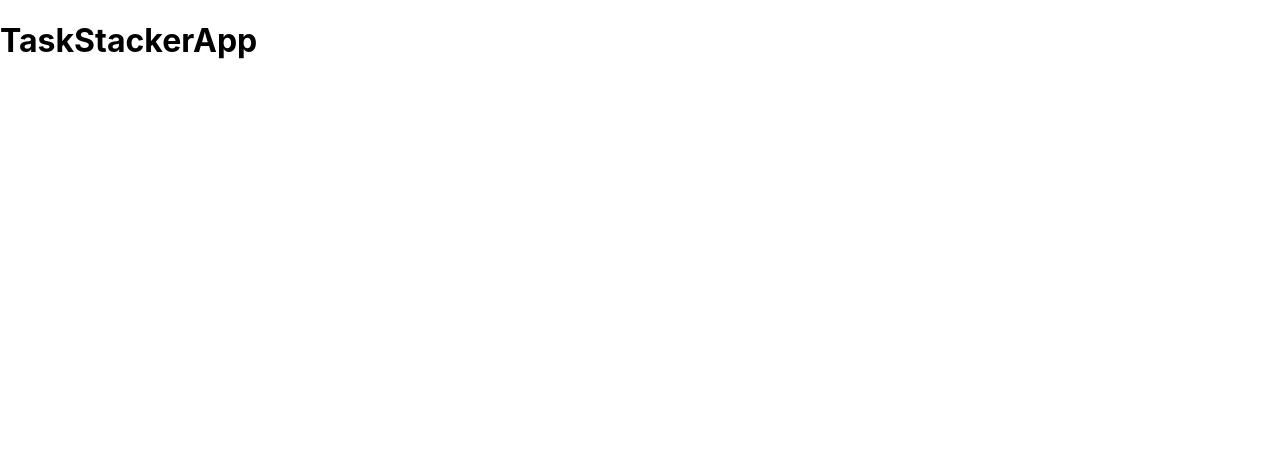
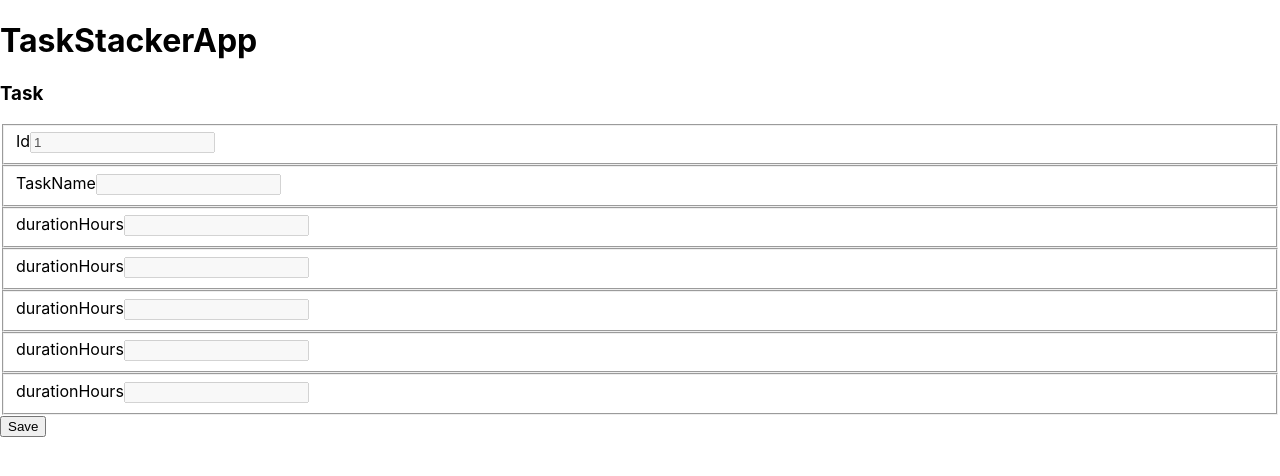
Before and after one commit to nathan-standafer/taskstacker, a React (Create React App) app in the folder taskstacker_frontend/: page /tasks/1 in a window 1280 px wide. Shown: the top 476 px of the page. Built offline with nearby package versions, Linux system fonts and the light colour scheme; no server answers.

Commit message:
started form

```diff
--- a/taskstacker_frontend/package.json
+++ b/taskstacker_frontend/package.json
@@ -7,6 +7,8 @@
     "@testing-library/react": "^11.2.2",
     "@testing-library/user-event": "^12.5.0",
     "axios": "^0.21.0",
+    "formik": "^2.2.6",
+    "moment": "^2.29.1",
     "react": "^17.0.1",
     "react-dom": "^17.0.1",
     "react-router-dom": "^5.2.0",
--- a/taskstacker_frontend/src/component/ListTasksComponent.jsx
+++ b/taskstacker_frontend/src/component/ListTasksComponent.jsx
@@ -1,7 +1,7 @@
 import React, { Component } from 'react';
 import TaskDataService from '../service/TaskDataService';
+import moment from 'moment'
 
-//var INSTRUCTOR = 'in28minutes';
 
 class ListTasksComponent extends Component {
 
@@ -13,6 +13,7 @@ class ListTasksComponent extends Component {
         }
 
         this.refreshTasks = this.refreshTasks.bind(this)
+        this.addTaskClicked = this.addTaskClicked.bind(this)
 
     }
 
@@ -31,6 +32,10 @@ class ListTasksComponent extends Component {
 
     }
 
+    addTaskClicked() {
+        this.props.history.push(`/tasks/-1`)
+    }
+
     render(props) {
         return (
             <div className="container">
@@ -42,21 +47,31 @@ class ListTasksComponent extends Component {
                                 <th>taskName</th>
                                 <th>durationHours</th>
                                 <th>startDate</th>
+                                <th>dueDate</th>
+                                <th>managementImportance</th>
+                                <th>businessImportance</th>
                             </tr>
                         </thead>
                         <tbody>
                             {
                                 this.state.tasks.map(
                                     (task) =>
-                                        <tr key={task.taskName}>
+                                        <tr key={task.taskId}>
+                                            <td>{task.taskId}</td>
                                             <td>{task.taskName}</td>
                                             <td>{task.durationHours}</td>
-                                            <td>{task.startDate}</td>
+                                            <td>{moment(task.startDate).format('MMM Do YYYY')}</td>
+                                            <td>{moment(task.dueDate).format('MMM Do YYYY')}</td>
+                                            <td>{task.managementImportance}</td>
+                                            <td>{task.businessImportance}</td>
                                         </tr>
                                 )
                             }
                         </tbody>
                     </table>
+                </div>
+                <div className="row">
+                    <button className="btn btn-success" onClick={this.addTaskClicked}>Add</button>
                 </div>
             </div>
         )
--- a/taskstacker_frontend/src/component/TaskComponent.jsx
+++ b/taskstacker_frontend/src/component/TaskComponent.jsx
@@ -1,21 +1,98 @@
 import React, { Component } from 'react'
+import TaskDataService from '../service/TaskDataService'
+import { Formik, Form, Field, ErrorMessage } from 'formik';
+
 
 class TaskComponent extends Component {
 
-    // constructor(props) {
-    //     super(props);
-    // }
+    constructor(props) {
+        super(props);
+
+        this.state = {
+            id: this.props.match.params.id,
+            task: {}
+        }
+
+    }
+
+    componentDidMount() {
+        if (this.state.id === -1) {
+            return
+        }
+
+        TaskDataService.retrieveTask(this.state.id)
+            .then(response => this.setState({
+                id: response.data.taskId,
+                taskName: response.data.taskName,
+                task: response.data
+            }))
+    }
 
     render() {
+        let { id, task } = this.state
+        let taskName = task.taskName
+        let durationHours = task.durationHours
+        let startDate = task.startDate
+        let dueDate = task.dueDate
+        let managementImportance = task.managementImportance
+        let businessImportance = task.businessImportance
 
         return (
             <div>
-                <h3>Tasks</h3>
+                <h3>Task</h3>
+
+                <div classname="container">
+                    <Formik
+                        initialValues={{id, taskName, durationHours, startDate, dueDate, managementImportance, businessImportance}}
+                        // onSubmit={this.onSubmit}
+                        validateOnChange={false}
+                        validateOnBlur={false}
+                        // validate={this.validate}
+                        enableReinitialize={true}
+                    >
+                        {
+                            (errors) => (
+                                <Form>
+                                    <fieldset className="form-group">
+                                        <label>Id</label>
+                                        <Field className="form-control" type="text" name="id" disabled />
+                                    </fieldset>
+                                    <fieldset className="form-group">
+                                        <label>TaskName</label>
+                                        <Field className="form-control" type="text" name="task.taskName" disabled />
+                                    </fieldset>
+                                    <fieldset className="form-group">
+                                        <label>durationHours</label>
+                                        <Field className="form-control" type="text" name="durationHours" disabled />
+                                    </fieldset>
+                                    <fieldset className="form-group">
+                                        <label>durationHours</label>
+                                        <Field className="form-control" type="text" name="startDate" disabled />
+                                    </fieldset>
+                                    <fieldset className="form-group">
+                                        <label>durationHours</label>
+                                        <Field className="form-control" type="text" name="dueDate" disabled />
+                                    </fieldset>
+                                    <fieldset className="form-group">
+                                        <label>durationHours</label>
+                                        <Field className="form-control" type="text" name="managementImportance" disabled />
+                                    </fieldset>
+                                    <fieldset className="form-group">
+                                        <label>durationHours</label>
+                                        <Field className="form-control" type="text" name="businessImportance" disabled />
+                                    </fieldset>
+                                    <button className="btn btn-success" type="submit">Save</button>
+                                </Form>
+                            )
+                        }
+                    </Formik>
+
+                </div>
+
             </div>
         )
     }
 
-
 }
 
 export default TaskComponent
--- a/taskstacker_frontend/src/component/TaskStackerApp.jsx
+++ b/taskstacker_frontend/src/component/TaskStackerApp.jsx
@@ -11,8 +11,9 @@ class TaskStackerApp extends Component {
                 <>
                     <h1>TaskStackerApp</h1>
                     <Switch>
-                        <Route path="/" exact component={TaskComponent} />
+                        <Route path="/" exact component={ListTasksComponent} />
                         <Route path="/tasks" exact component={ListTasksComponent} />
+                        <Route path="/tasks/:id" component={TaskComponent} />
                     </Switch>
                 </>
             </Router>
--- a/taskstacker_frontend/src/service/TaskDataService.jsx
+++ b/taskstacker_frontend/src/service/TaskDataService.jsx
@@ -10,10 +10,13 @@ class TaskDataService {
 
     retrieveAllTasks() {
         var return_value = axios.get(`${Constants.TASK_API_URL}/tasks`);
-        console.log("*****************" + return_value);
         return return_value;
     }
 
+    retrieveTask(id){
+        var return_value = axios.get(`${Constants.TASK_API_URL}/tasks/` + id);
+        return return_value;
+    }
 
 
 }
```
